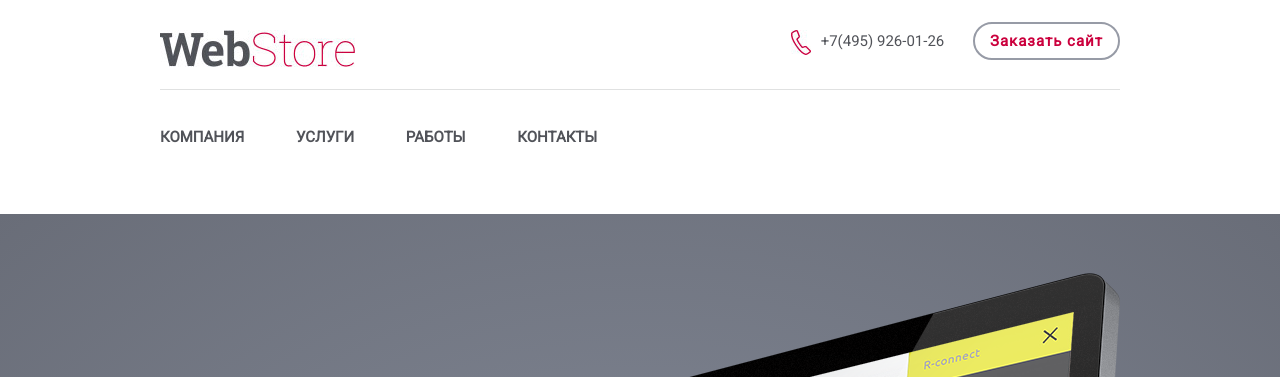
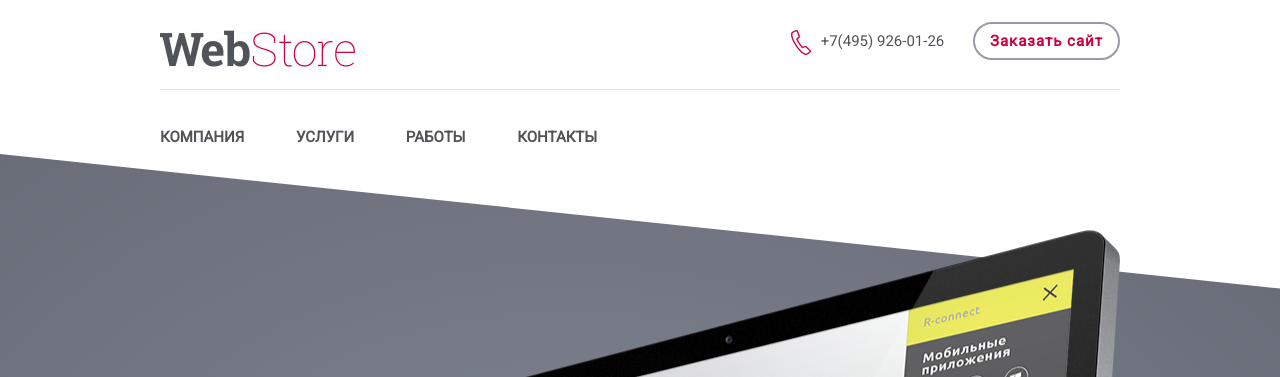
Before and after one commit to AnastasiaStarodubtseva/WebStore, a plain HTML site: page index.html in a window 1280 px wide. Shown: the top 377 px of the page. Drawn offline with Linux system fonts and the light colour scheme.

Commit message:
Skew first section

```diff
--- a/css/main.css
+++ b/css/main.css
@@ -58,6 +58,8 @@ header h1 {
 .website {
   height: 970px;
   background: radial-gradient(#848a98,#696d78);
+  transform: skewY(6deg);
+  transform-origin: top left;
 }
 
 .price {
@@ -65,6 +67,10 @@ header h1 {
   background: url(../img/screen.png) no-repeat;
   height: 100%;
   background-position: right center;
+  transform: skewY(-6deg);
+  margin-top: -60px;
+  position: relative;
+  top: -50px;
 }
 
 .price h2 {
```
